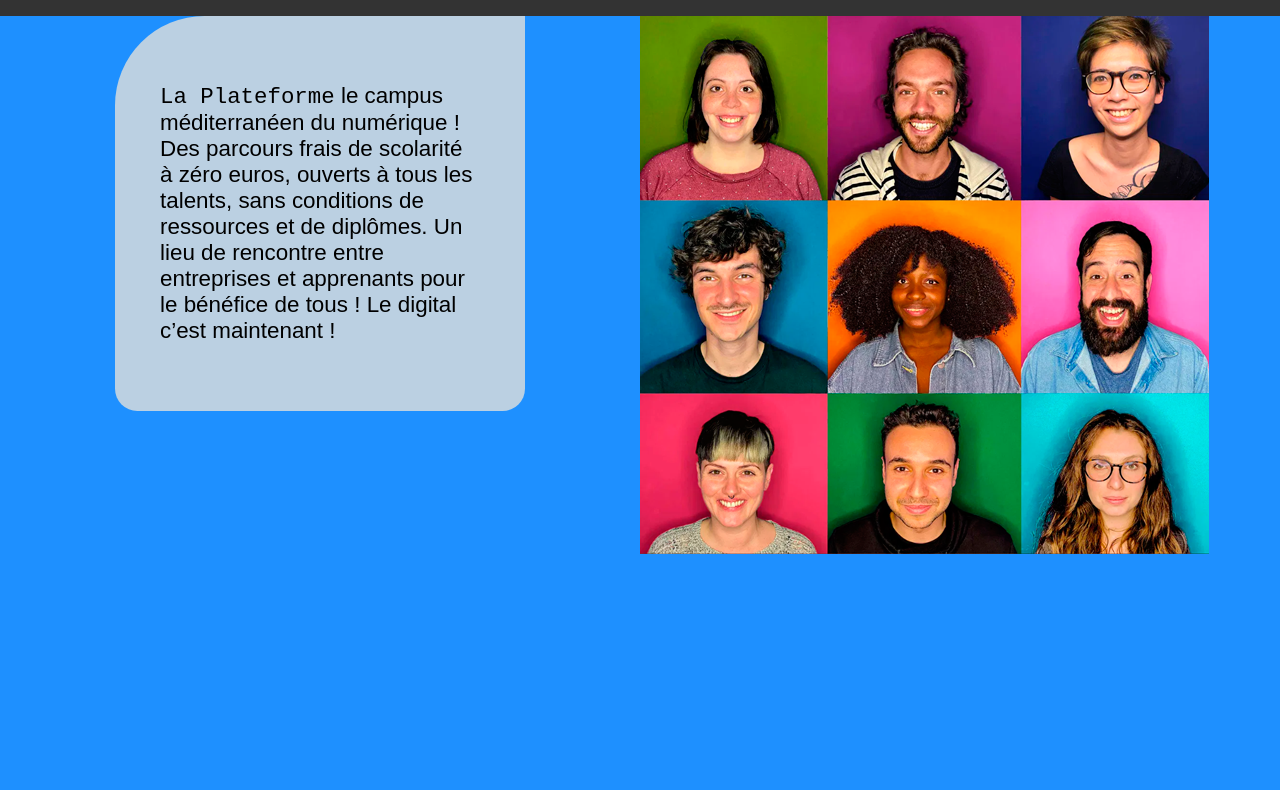
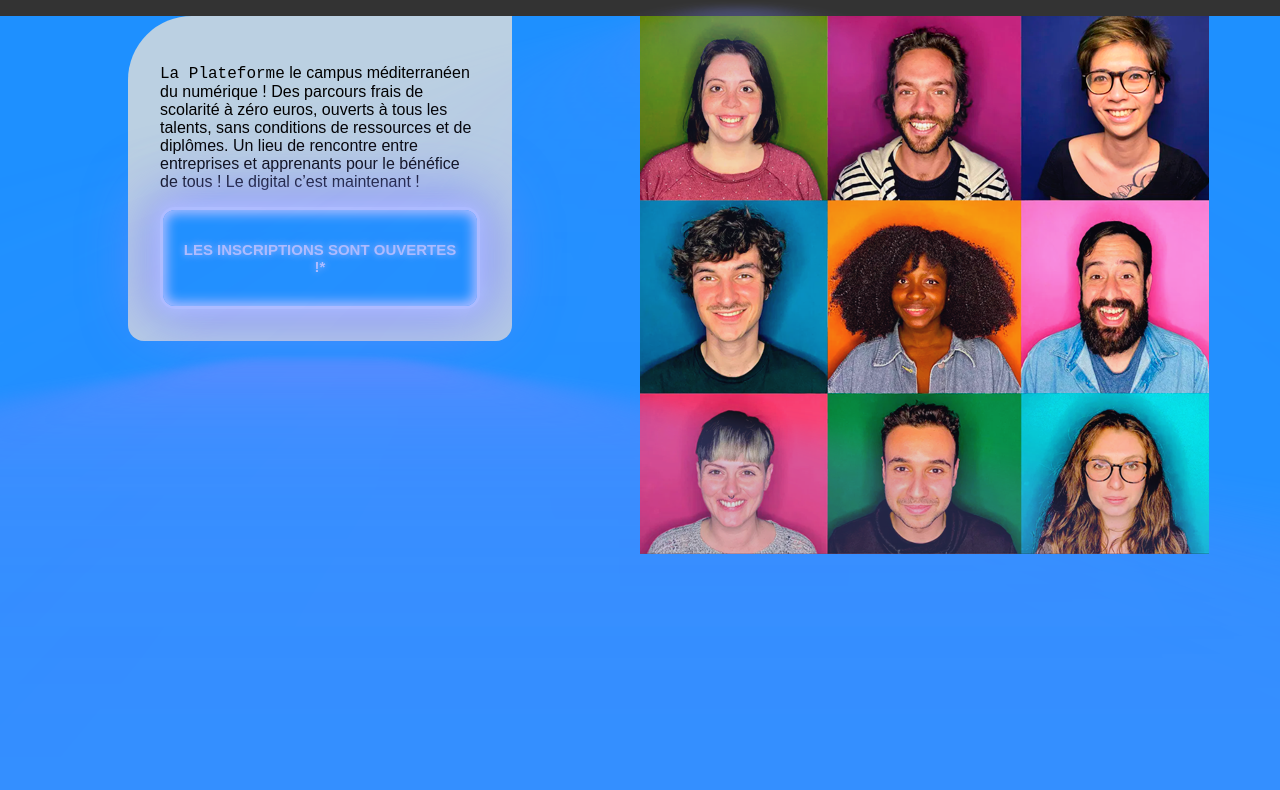
Before and after one commit to florian-miotto/runtrack1-jour-4, a plain HTML site: page runtrack1-jour-4/accueil.html in a window 1280 px wide. Shown: the part 94-884 px from the top of the page. Drawn offline with Linux system fonts and the light colour scheme.

Commit message:
modif image et bouton

```diff
--- a/runtrack1-jour-4/accueil.html
+++ b/runtrack1-jour-4/accueil.html
@@ -4,7 +4,7 @@
     <meta charset="UTF-8" />
     <meta http-equiv="X-UA-Compatible" content="IE=edge" />
     <meta name="viewport" content="width=device-width, initial-scale=1.0" />
-    <title>Document</title>
+    <title>La Plateforme</title>
     <link rel="stylesheet" href="laplateforme.css" />
   </head>
   <body>
@@ -42,7 +42,8 @@
 
 
     <main class="content">
-      <div class="main-item item1"><div class="campus"><p><span id="plat"> La Plateforme</span> le campus méditerranéen du numérique !
+      <div class="main-item item1">
+        <div class="campus"><p><span id="plat"> La Plateforme</span> le campus méditerranéen du numérique !
 
         Des parcours frais de scolarité à zéro euros, ouverts à tous les talents, sans conditions de ressources et de diplômes.
 
@@ -50,7 +51,12 @@
 
 
 
-        Le digital c’est maintenant !</p></div></div>
+        Le digital c’est maintenant !</p>
+        <button class="inscr"><p>LES INSCRIPTIONS SONT OUVERTES !*</p>
+
+      </button></div>
+
+    </div>
       <div class="main-item item2"><img src="acc.png" alt=""></div>
     </main>
 
--- a/runtrack1-jour-4/laplateforme.css
+++ b/runtrack1-jour-4/laplateforme.css
@@ -134,12 +134,11 @@ background-color: dodgerblue;
     background-color: azure;
 width: 50%;
 height:100vh;
-
-
 }
 
 #plat{
   font-family: 'Courier New', Courier, monospace;
+  font-size: 100%;
 }
 .item1{
 background-color: dodgerblue;
@@ -153,21 +152,76 @@ align-content: center;
 }
 .item2{
   background-color: dodgerblue;
-  max-width: 50%;
+  /* max-width: 50%; */
+}
 
+.item2>img{
+  max-width: 100%;
 }
 .campus{
 width: 50%;
-height:50% ;
+height:100% ;
 background-color: rgba(250, 235, 215, 0.712);
 padding: 2em;
-font-size: 1.4em;
+font-size: 100%;
 border-radius: 4em 0em 1em 1em;
 
 }
 
+.inscr{
+background-color: dodgerblue;
+padding: 5%;
+border-radius: 1em;
+ box-shadow: 0 0 1em .25em var(--glow-color),
+         0 0 4em 1em var(--glow-spread-color),
+         inset 0 0 .75em .25em var(--glow-color);
+  text-shadow: 0 0 .5em var(--glow-color);
+}
+button {
+  --glow-color: rgb(176, 190, 255);
+  --glow-spread-color: rgba(123, 136, 255, 0.781);
+  --enhanced-glow-color: rgb(206, 217, 255);
+  --btn-color: rgb(61, 75, 136);
+  border: .25em solid var(--glow-color);
+  padding: 1em 3em;
+  color: var(--glow-color);
+  font-size: 15px;
+  font-weight: bold;
+  background-color: var(--btn-color);
+  border-radius: 1em;
+  outline: none;
 
+  position: relative;
+  transition: all 0.3s;
+ }
 
+ button::after {
+  pointer-events: none;
+  content: "";
+  position: absolute;
+  top: 120%;
+  left: 0;
+  height: 100%;
+  width: 100%;
+  background-color: var(--glow-spread-color);
+  filter: blur(2em);
+  opacity: .7;
+  transform: perspective(1.5em) rotateX(35deg) scale(1, .6);
+ }
+
+ button:hover {
+  color: var(--btn-color);
+  background-color: var(--glow-color);
+  box-shadow: 0 0 1em .25em var(--glow-color),
+         0 0 4em 2em var(--glow-spread-color),
+         inset 0 0 .75em .25em var(--glow-color);
+ }
+
+ button:active {
+  box-shadow: 0 0 0.6em .25em var(--glow-color),
+         0 0 2.5em 2em var(--glow-spread-color),
+         inset 0 0 .5em .25em var(--glow-color);
+ }
 /* .content{
     height: 50vh;
     width: 100%;
```
